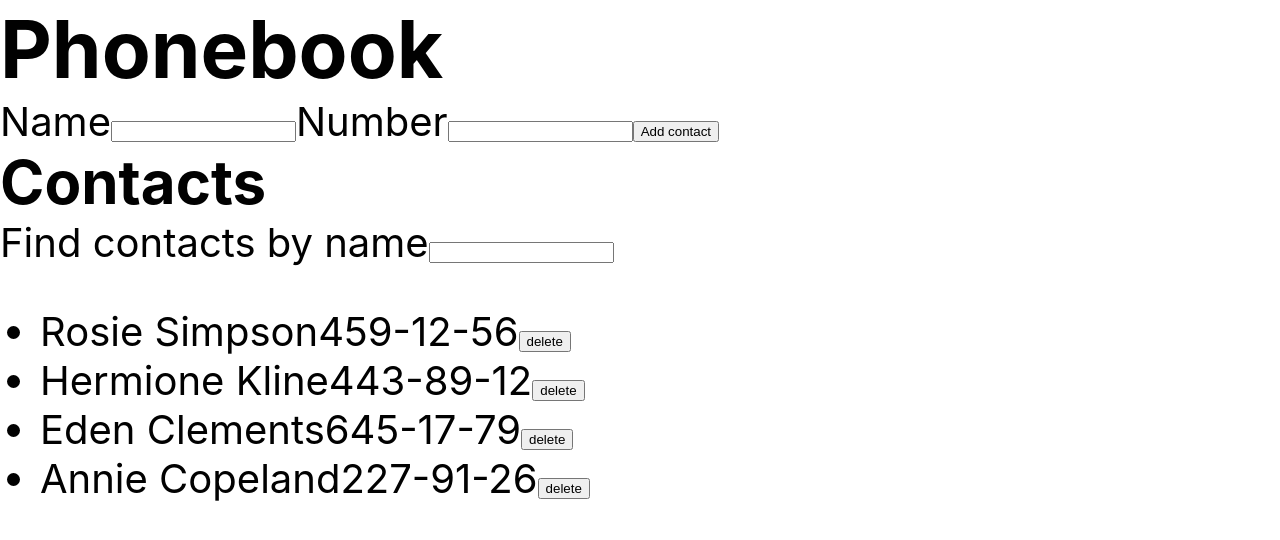
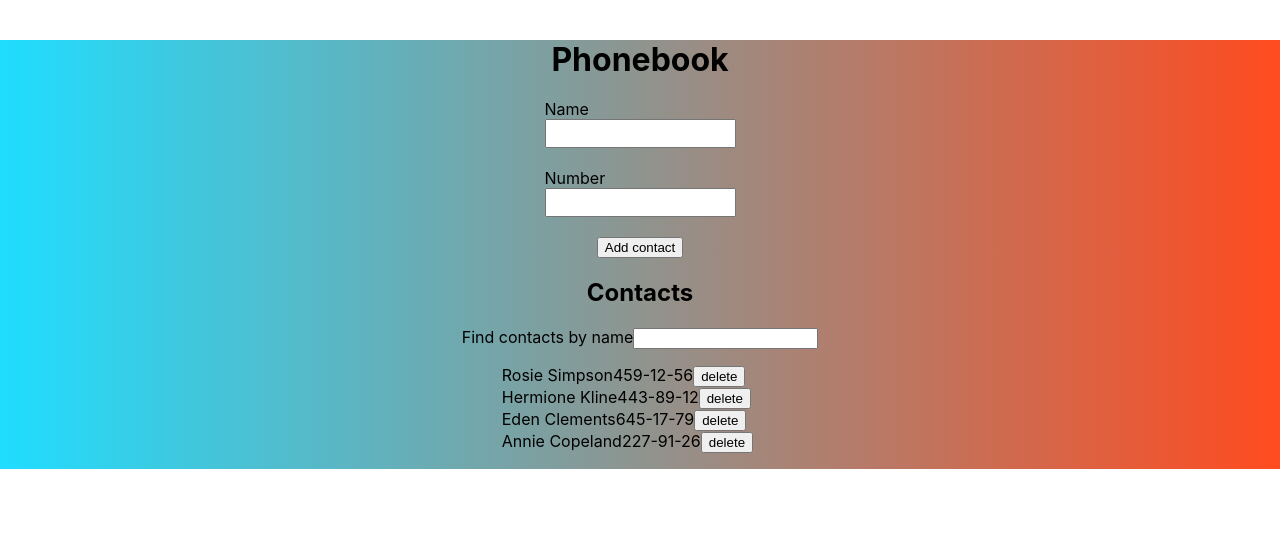
Before and after one commit to ExLuZiVe53/goit-react-hw-02-phonebook, a React (Create React App) app: page / in a window 1280 px wide. Shown: the top 540 px of the page. Built offline with nearby package versions, Linux system fonts and the light colour scheme.

Commit message:
added styles.module.css

```diff
--- a/package.json
+++ b/package.json
@@ -11,6 +11,7 @@
     "react": "^18.1.0",
     "react-dom": "^18.1.0",
     "react-scripts": "5.0.1",
+    "styled-components": "^6.0.8",
     "web-vitals": "^2.1.3"
   },
   "scripts": {
--- a/src/components/App.jsx
+++ b/src/components/App.jsx
@@ -3,6 +3,7 @@ import Form from './Form/Form';
 import { nanoid } from 'nanoid';
 import { Filter } from './Filter/Filter';
 import { ContactList } from './ContactList/ContactList';
+import styles from './App.module.css';
 
 export class App extends Component {
   state = {
@@ -70,14 +71,14 @@ export class App extends Component {
     const visibleContacts = this.getVisibleContacts();
     return (
       <div
-        style={{
-          display: 'block',
-          justifyContent: 'center',
-          alignItems: 'center',
-          fontSize: 40,
-          color: '#010101',
-        }}
-        className="wrapper"
+        // style={{
+        //   display: 'block',
+        //   justifyContent: 'center',
+        //   alignItems: 'center',
+        //   fontSize: 40,
+        //   color: '#010101',
+        // }}
+        className={styles.Wrapper}
       >
         <h1 className="title">Phonebook</h1>
         <Form onAddContact={this.addContactForm} />
--- /dev/null
+++ b/src/components/App.module.css
@@ -0,0 +1,21 @@
+.Wrapper {
+  display: flex;
+  flex-direction: column;
+  justify-content: center;
+  align-items: center;
+  gap: 20px;
+
+  margin-top: 40px;
+
+  background: #ff4b1f; /* fallback for old browsers */
+  background: -webkit-linear-gradient(
+    to right,
+    #1fddff,
+    #ff4b1f
+  ); /* Chrome 10-25, Safari 5.1-6 */
+  background: linear-gradient(
+    to right,
+    #1fddff,
+    #ff4b1f
+  ); /* W3C, IE 10+/ Edge, Firefox 16+, Chrome 26+, Opera 12+, Safari 7+ */
+}
--- a/src/components/Form/Form.jsx
+++ b/src/components/Form/Form.jsx
@@ -1,5 +1,6 @@
 import React, { Component } from 'react';
 import { nanoid } from 'nanoid';
+import styles from './Form.module.css';
 // import PropTypes from 'prop-types';
 
 class Form extends Component {
@@ -35,8 +36,8 @@ class Form extends Component {
 
   render() {
     return (
-      <form onSubmit={this.handleSubmit}>
-        <label>
+      <form onSubmit={this.handleSubmit} className={styles.FormWrapper}>
+        <label className={styles.FormLabel}>
           Name
           <input
             type="text"
@@ -46,10 +47,11 @@ class Form extends Component {
             onChange={this.handleChange}
             pattern="^[a-zA-Zа-яА-Я]+(([' \\-][a-zA-Zа-яА-Я ])?[a-zA-Zа-яА-Я]*)*$"
             required
+            className={styles.FormInput}
           />
         </label>
 
-        <label>
+        <label className={styles.FormLabel}>
           Number
           <input
             type="tel"
@@ -59,6 +61,7 @@ class Form extends Component {
             onChange={this.handleChange}
             pattern="\\+?\\d{1,4}?[ .\\-\\s]?\\(?\\d{1,3}?\\)?[ .\\-\\s]?\\d{1,4}[ .\\-\\s]?\\d{1,4}[ .\\-\\s]?\\d{1,9}"
             required
+            className={styles.FormInput}
           />
         </label>
 
--- /dev/null
+++ b/src/components/Form/Form.module.css
@@ -0,0 +1,16 @@
+.FormWrapper {
+  display: flex;
+  flex-direction: column;
+  align-items: center;
+  justify-content: center;
+  gap: 20px;
+}
+
+.FormLabel {
+  display: flex;
+  flex-direction: column;
+}
+
+.FormInput {
+  padding: 5px;
+}
--- a/src/index.css
+++ b/src/index.css
@@ -27,3 +27,7 @@ h4,
 p {
   margin: 0;
 }
+
+ul {
+  list-style: none;
+}
```
Also changed, not shown: 1 other file (tests, documents, lock files or other folders).
